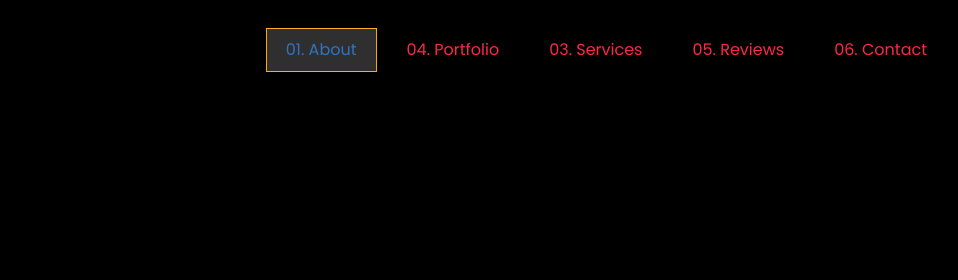
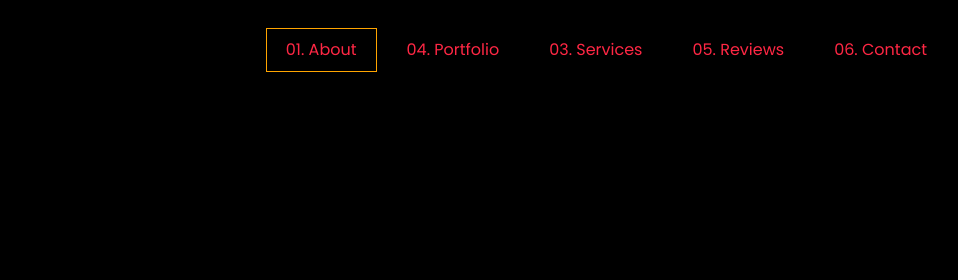
Before and after one commit to ahmed-gomaa2/personal-website, a plain HTML site: page index.html in a window 1280 px wide. In both pictures the pointer is over the link "01. About". Shown: the top 280 px of the page, 205-1163 px from the left. Drawn offline with nearby package versions, Linux system fonts and the light colour scheme; a web font is replaced by a local one.

Commit message:
changing some styles

```diff
--- a/css/styles.css
+++ b/css/styles.css
@@ -278,6 +278,10 @@ section {
     /*justify-content: center;*/
 }
 
+.Header__nav-link:hover {
+    color: var(--main-color);
+}
+
 .Header__nav-link--num {
     color: white;
 }
@@ -291,7 +295,6 @@ section {
     border-style: solid;
     border-color: orange;
     transition: 0.5s;
-    background-color: rgba(255, 255, 255, 0.05);
 }
 
 .Header__nav-link--top {
```
